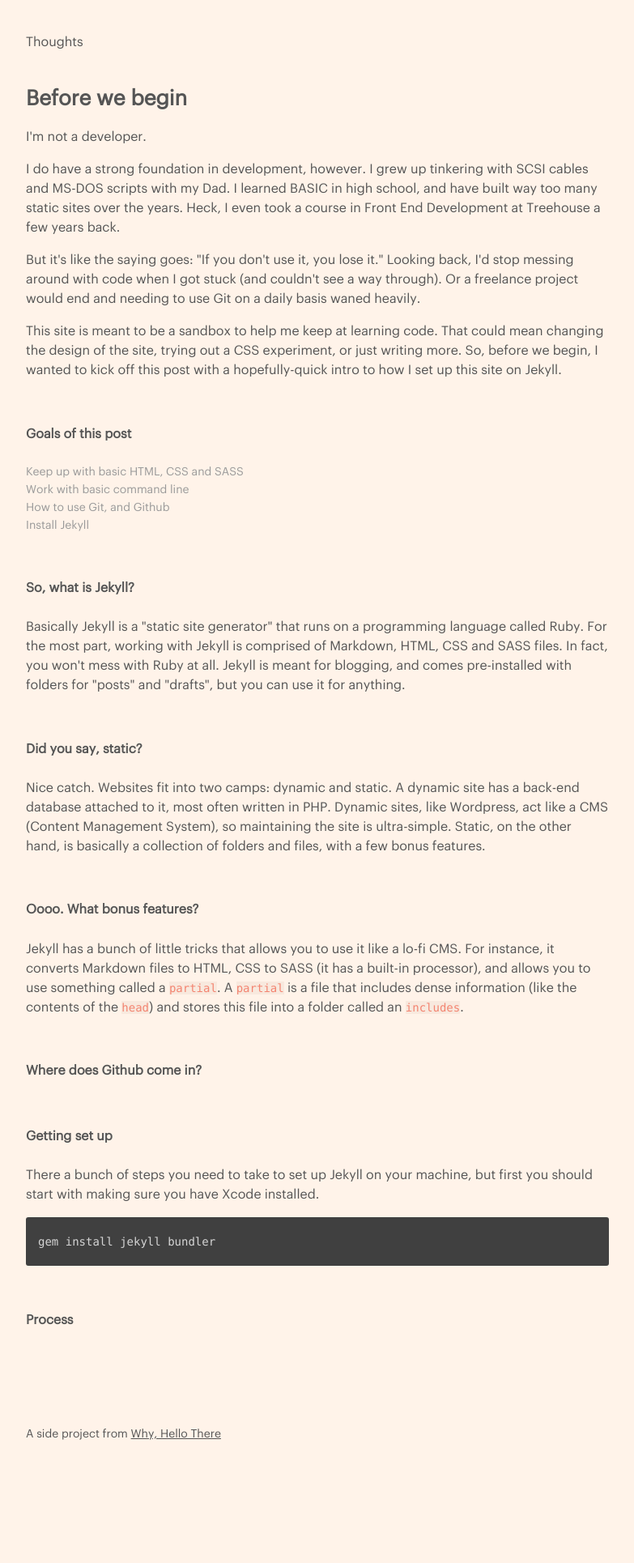
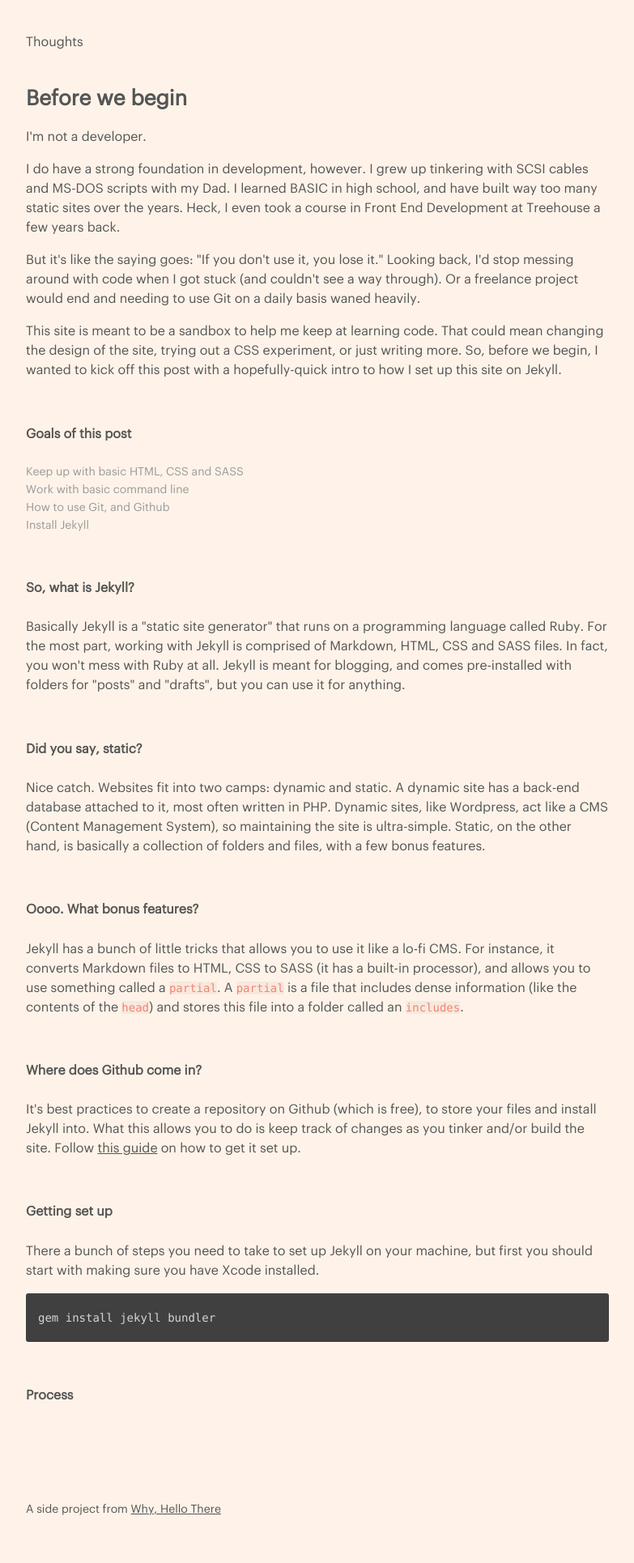
Before and after one commit to jonaschafer/jonaschafer.github.io, a Jekyll site: the page built from collections/_thoughts/before.html, in a window 1280 px wide. Shown: the whole page at 81% size, without its empty margins (248-1031 px from the left). Built offline with Jekyll 4.4.1, drawn with Linux system fonts in a browser that asks for light colours; before the commit the page ends 1837 px from its top, so only the background shows below that.

Commit message:
added github section and link to before, moved link styles up on css so they will load first

```diff
--- a/assets/stylesheets/core/_layout.scss
+++ b/assets/stylesheets/core/_layout.scss
@@ -44,6 +44,24 @@ nav {
 nav a {
   padding-right: 10px;
 }
+
+
+/* ==========================================================================
+   Links
+========================================================================== */
+
+a {
+ color: inherit;
+}
+
+a:hover {
+ color: $coral;
+}
+
+a:visited {
+  color: $grey;
+}
+
 
 /* ==========================================================================
    Typography
@@ -152,22 +170,6 @@ h6 {
 
 
 /* ==========================================================================
-   Links
-========================================================================== */
-
-a {
- color: inherit;
-}
-
-a:hover {
- color: $coral;
-}
-
-a:visited {
-  color: $grey;
-}
-
-/* ==========================================================================
    Flexbox
 ========================================================================== */
 
--- a/collections/_thoughts/before.html
+++ b/collections/_thoughts/before.html
@@ -39,6 +39,7 @@ title: Thoughts - Before we begin
 </p>
 
 <h4>Where does Github come in?</h4>
+<p>It's best practices to create a repository on Github (which is free), to store your files and install Jekyll into. What this allows you to do is keep track of changes as you tinker and/or build the site. Follow <a href="https://pages.github.com/" target="_blank">this guide</a> on how to get it set up.
 
 <h4>Getting set up</h4>
 <p>There a bunch of steps you need to take to set up Jekyll on your machine, but first you should start with making sure you have Xcode installed.
```
